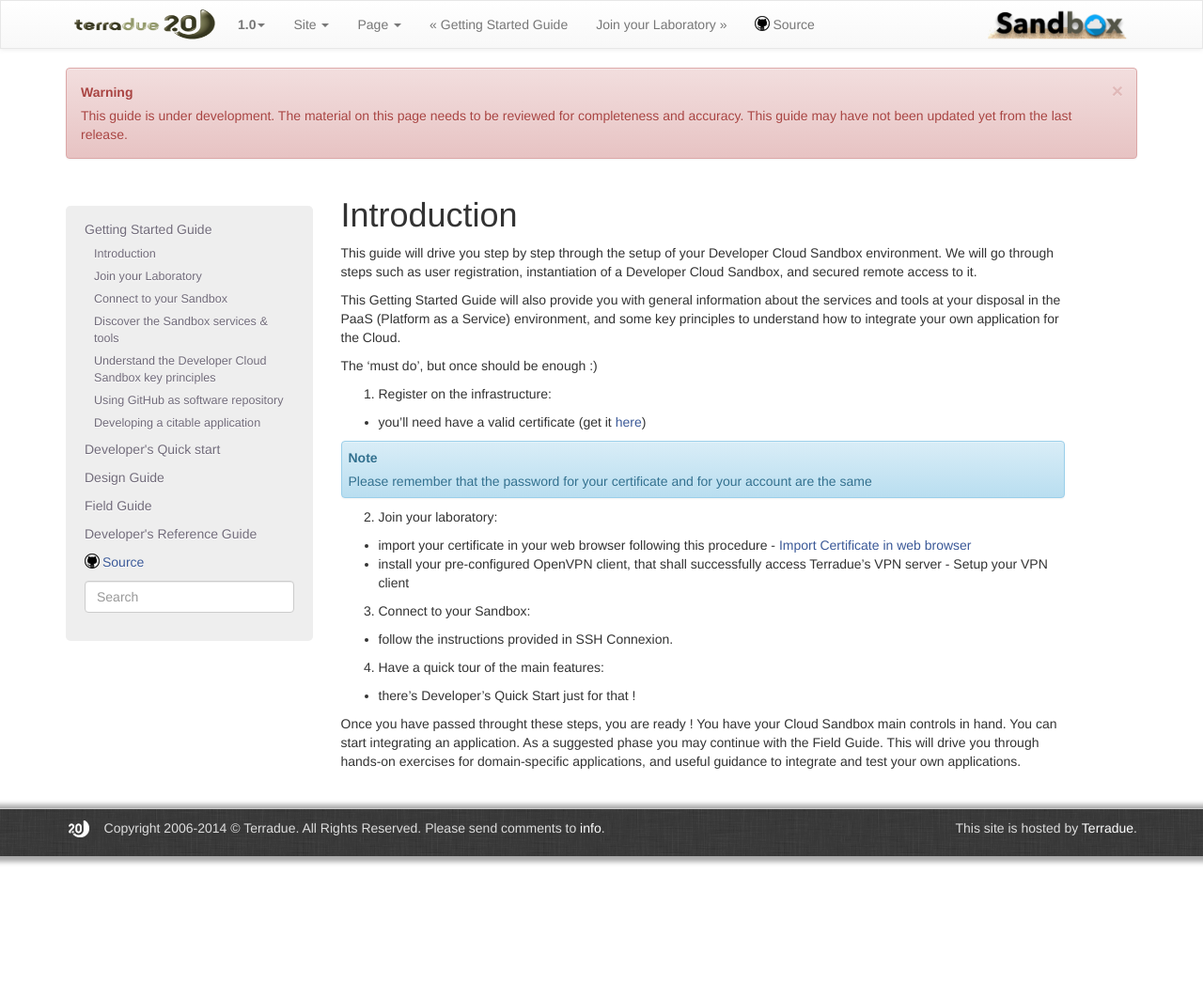
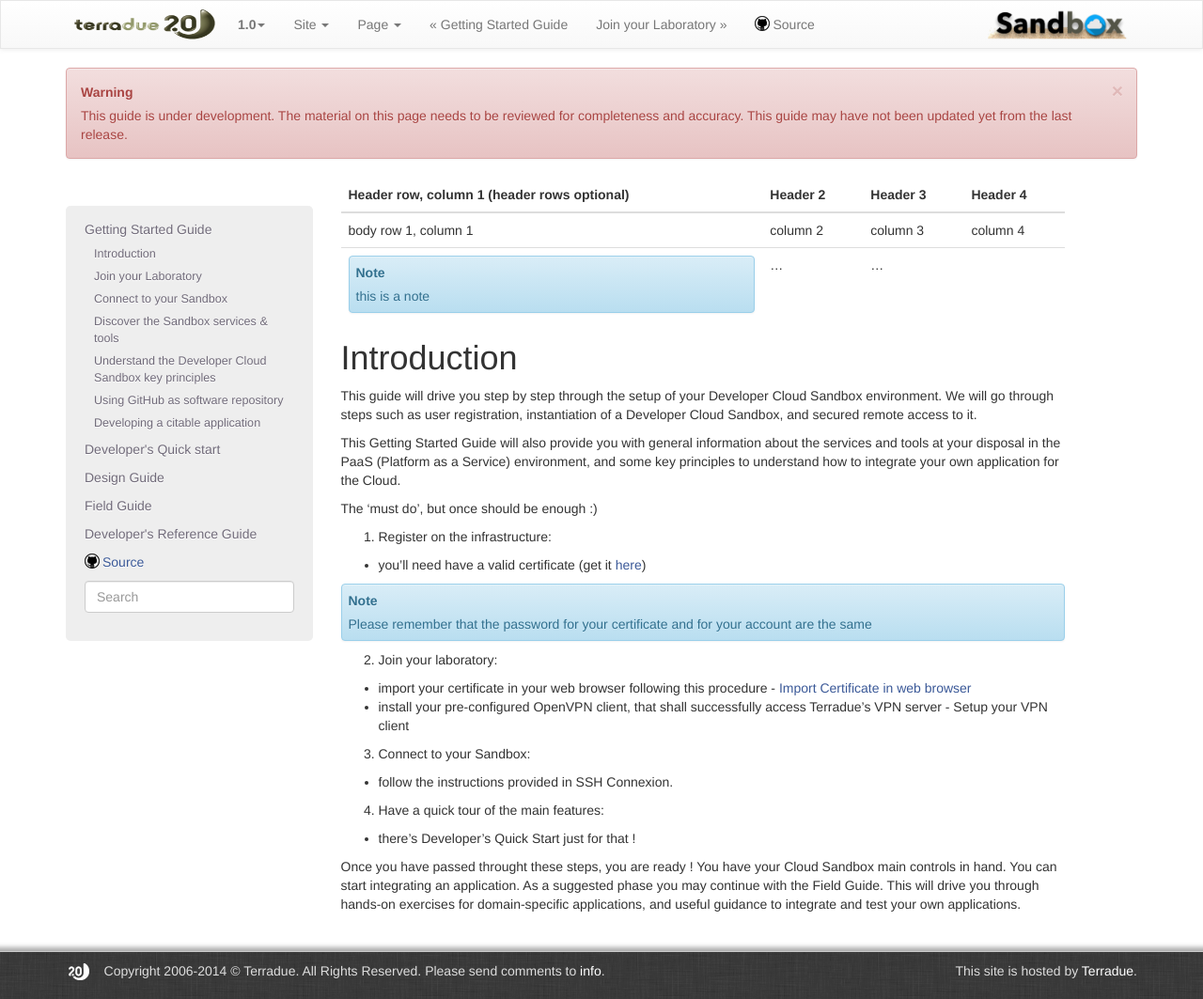
Before and after one commit to Terradue/doc-developer-sandbox, a Sphinx documentation site: the page built from source/start/introduction.rst, in a window 1280 px wide. Shown: the whole page at 94% size. Built offline with Sphinx 7.4.7, drawn with Linux system fonts in a browser that asks for light colours; pages that are not in the unit, such as notebooks, are missing from menus.

Commit message:
Update introduction.rst

```diff
--- a/source/start/introduction.rst
+++ b/source/start/introduction.rst
@@ -1,4 +1,15 @@
 .. _introduction:
+
++--------------------------+------------+----------+----------+
+| Header row, column 1     | Header 2   | Header 3 | Header 4 |
+| (header rows optional)   |            |          |          |
++==========================+============+==========+==========+
+| body row 1, column 1     | column 2   | column 3 | column 4 |
++--------------------------+------------+----------+----------+
+| .. note:: this is a note | ...        | ...      |          |
++--------------------------+------------+----------+----------+
+
+
 
 Introduction
 ############
```
